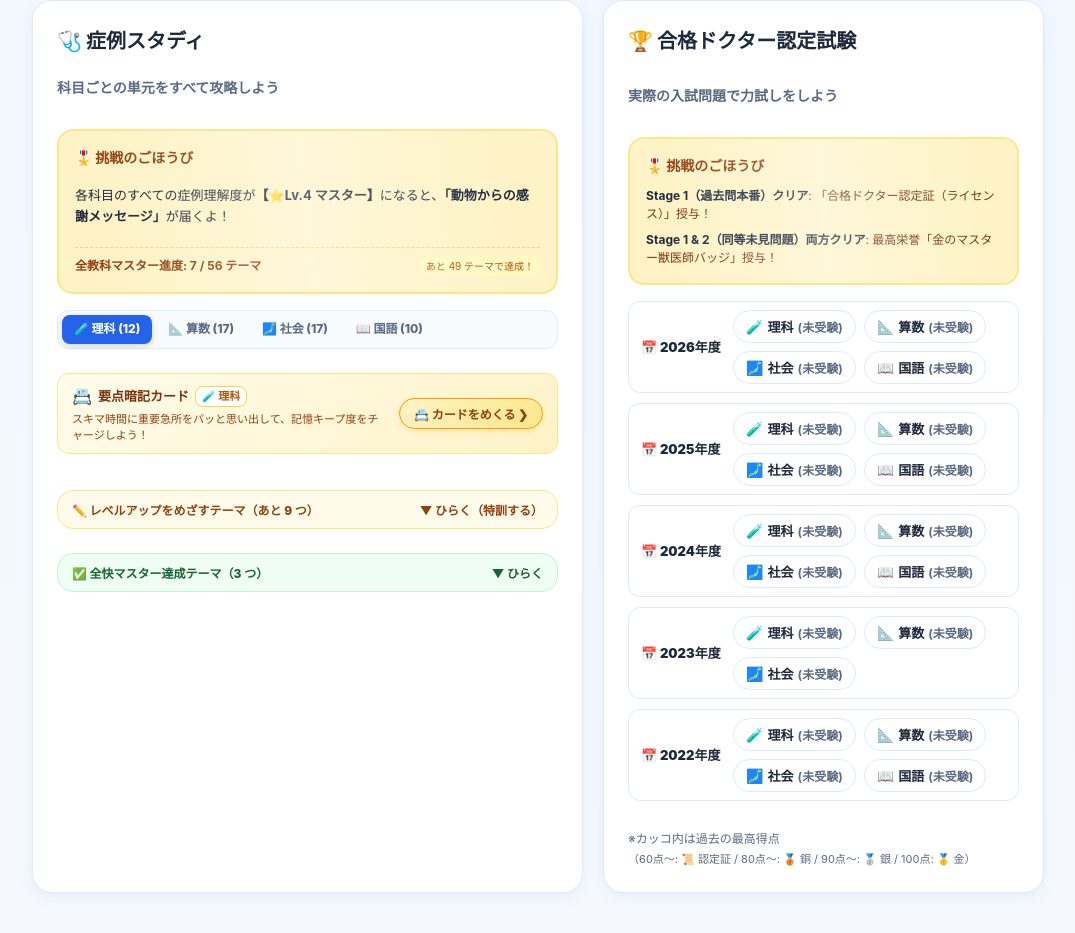
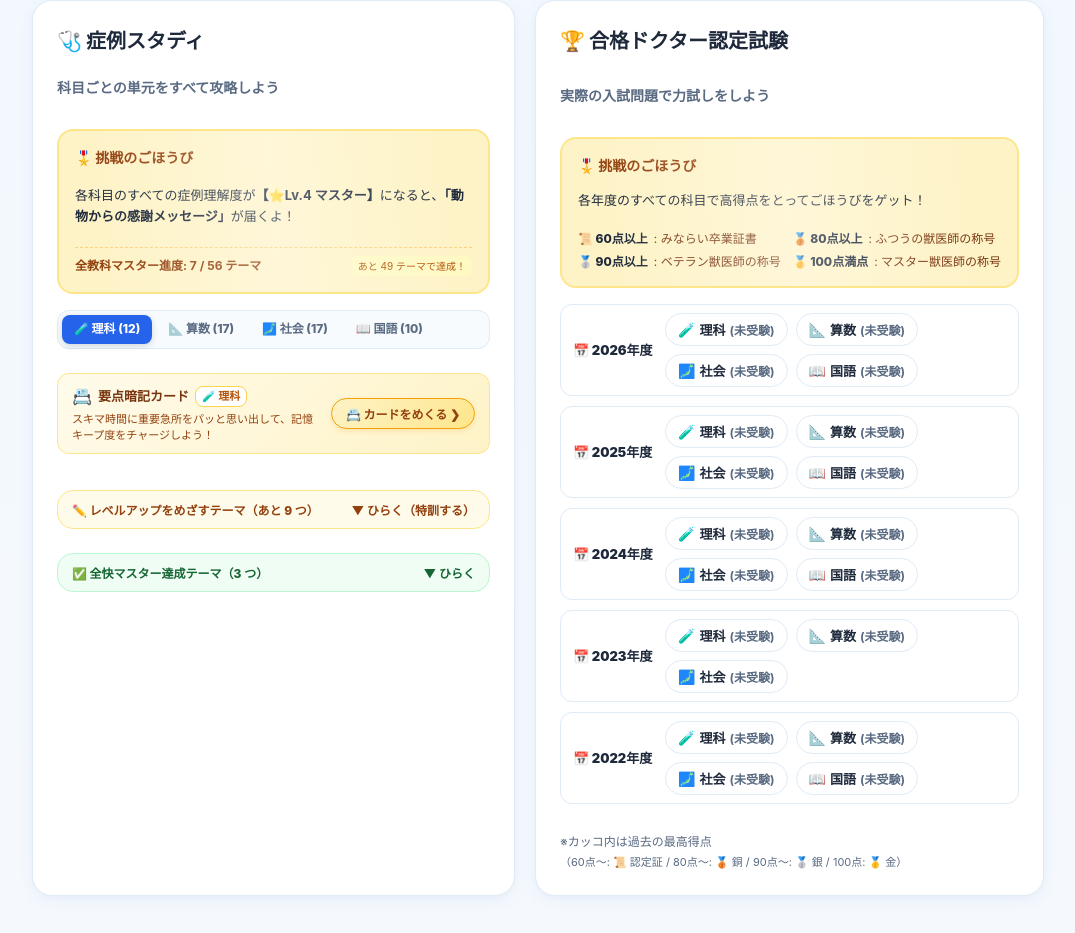
Before and after one commit to saka-guchi/saka-guchi.github.io, a React (Vite) app in the folder junior-vet-exam-chart/: page / in a window 1280 px wide. Shown: the part 888-1821 px from the top of the page, without its empty margins (102-1177 px from the left). Built offline with nearby package versions, Linux system fonts and the light colour scheme; a web font is replaced by a local one.

Commit message:
feat: 認定試験ごほうびカードの文言刷新（Stage1/2表記撤廃、点数別称号・卒業証書表記へ変更）

```diff
--- a/junior-vet-exam-chart/package.json
+++ b/junior-vet-exam-chart/package.json
@@ -1,7 +1,7 @@
 {
   "name": "junior-vet-exam-chart",
   "private": true,
-  "version": "1.23.4",
+  "version": "1.23.5",
   "type": "module",
   "scripts": {
     "dev": "vite",
--- a/junior-vet-exam-chart/public/version.json
+++ b/junior-vet-exam-chart/public/version.json
@@ -1,4 +1,4 @@
 {
-  "version": "1.23.4",
-  "buildTimestamp": "2026-11-03 21:30:50 (日本時間)"
+  "version": "1.23.5",
+  "buildTimestamp": "2026-11-03 21:35:02 (日本時間)"
 }
--- a/junior-vet-exam-chart/src/pages/HomePage.module.css
+++ b/junior-vet-exam-chart/src/pages/HomePage.module.css
@@ -2647,3 +2647,35 @@
     gap: 8px;
   }
 }
+
+/* 認定試験 ごほうび点数グリッド */
+.rewardScoreGrid {
+  display: grid;
+  grid-template-columns: repeat(2, 1fr);
+  gap: 6px 12px;
+  margin: 4px 0 0 0;
+  padding: 0;
+  list-style: none;
+  font-size: var(--font-size-caption);
+  color: var(--accent-gold-text);
+  line-height: 1.4;
+}
+
+.rewardScoreGrid li {
+  display: flex;
+  align-items: center;
+  gap: 6px;
+  white-space: nowrap;
+}
+
+.rewardScoreGrid strong {
+  color: var(--text);
+  font-weight: 800;
+}
+
+@media (max-width: 520px) {
+  .rewardScoreGrid {
+    grid-template-columns: 1fr;
+    gap: 4px;
+  }
+}
--- a/junior-vet-exam-chart/src/pages/HomePage.tsx
+++ b/junior-vet-exam-chart/src/pages/HomePage.tsx
@@ -1082,17 +1082,24 @@ export const HomePage: React.FC = () => {
               実際の入試問題で力試しをしよう
             </p>
 
-            {/* 二段階報酬カード */}
+            {/* 認定試験 挑戦のごほうびカード */}
             <div className={styles.rewardCard} data-testid="challenge-reward-card">
               <div className={styles.rewardTitle}>🎖️ 挑戦のごほうび</div>
-              <ul className={styles.rewardList}>
+              <p style={{ margin: '4px 0 6px 0', fontSize: '13px', lineHeight: '1.5', color: 'var(--text)' }}>
+                各年度のすべての科目で高得点をとってごほうびをゲット！
+              </p>
+              <ul className={styles.rewardScoreGrid}>
                 <li>
-                  <strong>Stage 1（過去問本番）クリア</strong>:
-                  「合格ドクター認定証（ライセンス）」授与！
+                  <strong>📜 60点以上</strong>: みならい卒業証書
                 </li>
                 <li>
-                  <strong>Stage 1 & 2（同等未見問題）両方クリア</strong>:
-                  最高栄誉「金のマスター獣医師バッジ」授与！
+                  <strong>🥉 80点以上</strong>: ふつうの獣医師の称号
+                </li>
+                <li>
+                  <strong>🥈 90点以上</strong>: ベテラン獣医師の称号
+                </li>
+                <li>
+                  <strong>🥇 100点満点</strong>: マスター獣医師の称号
                 </li>
               </ul>
             </div>
```
